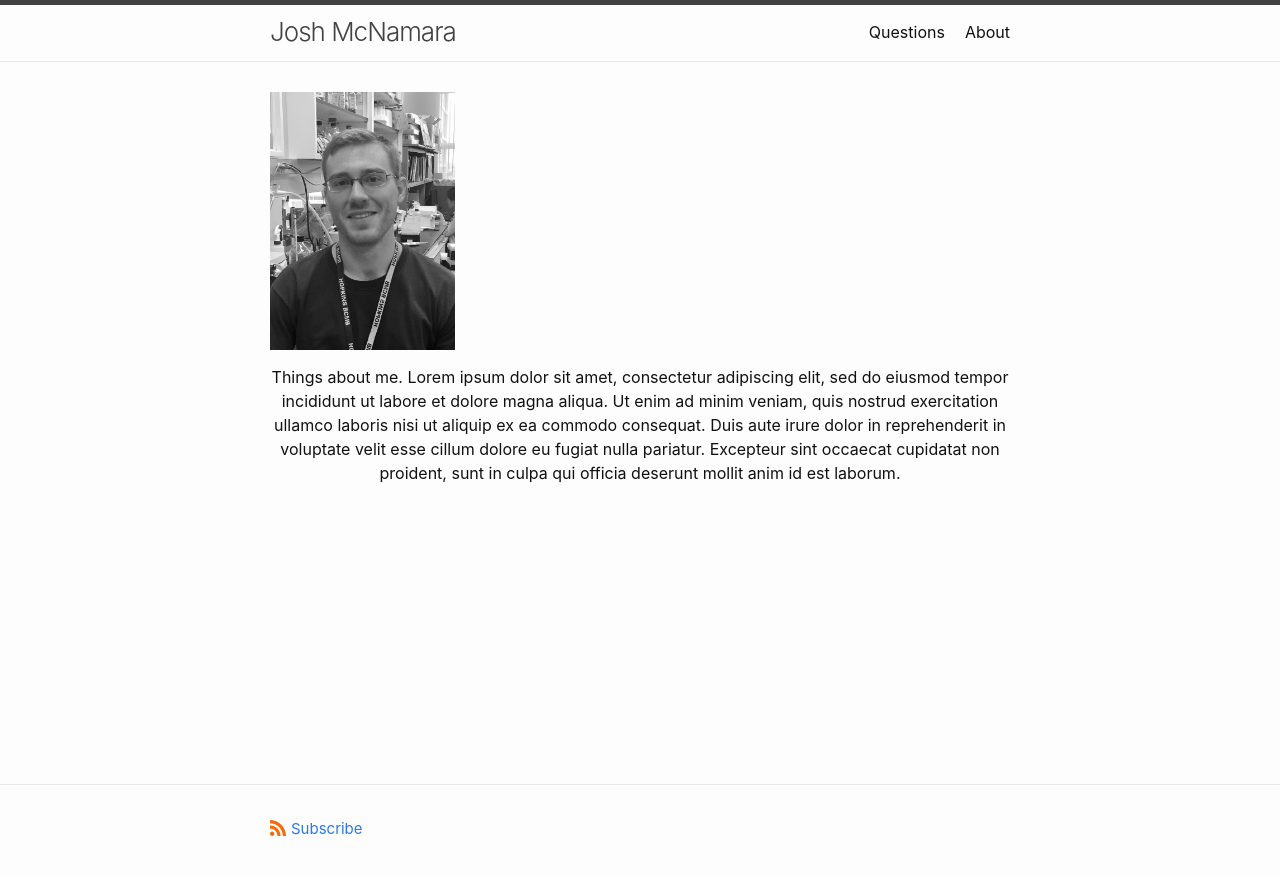
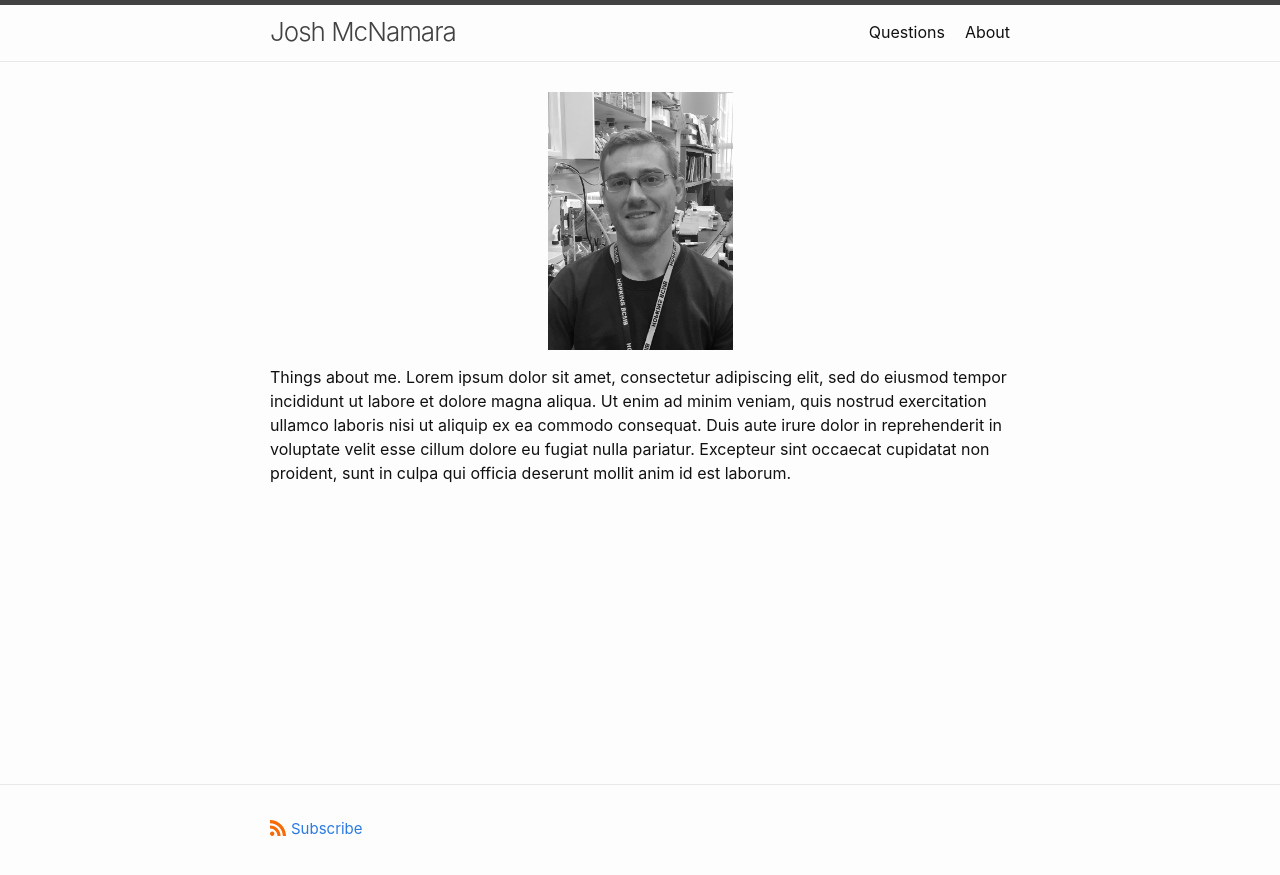
Before and after one commit to J-McNamara/j-mcnamara.github.io, a Jekyll site: the page built from pages/about.md, in a window 1280 px wide. Shown: the top 875 px of the page. Built offline with Jekyll 4.4.1, drawn with Linux system fonts in a browser that asks for light colours.

Commit message:
Update about.md

```diff
--- a/pages/about.md
+++ b/pages/about.md
@@ -6,6 +6,6 @@ comments: true
 ---
 {:refdef: style="text-align: center;"}
 ![lab_pic](/media/headshot_bw.jpg){:width="25%" height="25%"}
+{: refdef}
 
 Things about me. Lorem ipsum dolor sit amet, consectetur adipiscing elit, sed do eiusmod tempor incididunt ut labore et dolore magna aliqua. Ut enim ad minim veniam, quis nostrud exercitation ullamco laboris nisi ut aliquip ex ea commodo consequat. Duis aute irure dolor in reprehenderit in voluptate velit esse cillum dolore eu fugiat nulla pariatur. Excepteur sint occaecat cupidatat non proident, sunt in culpa qui officia deserunt mollit anim id est laborum.
-{: refdef}
```
